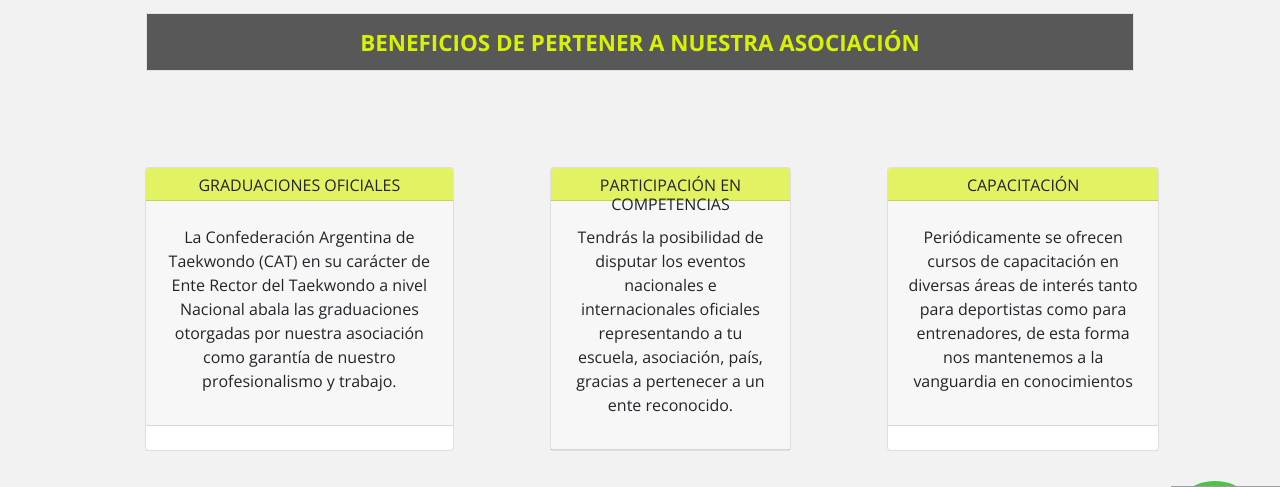
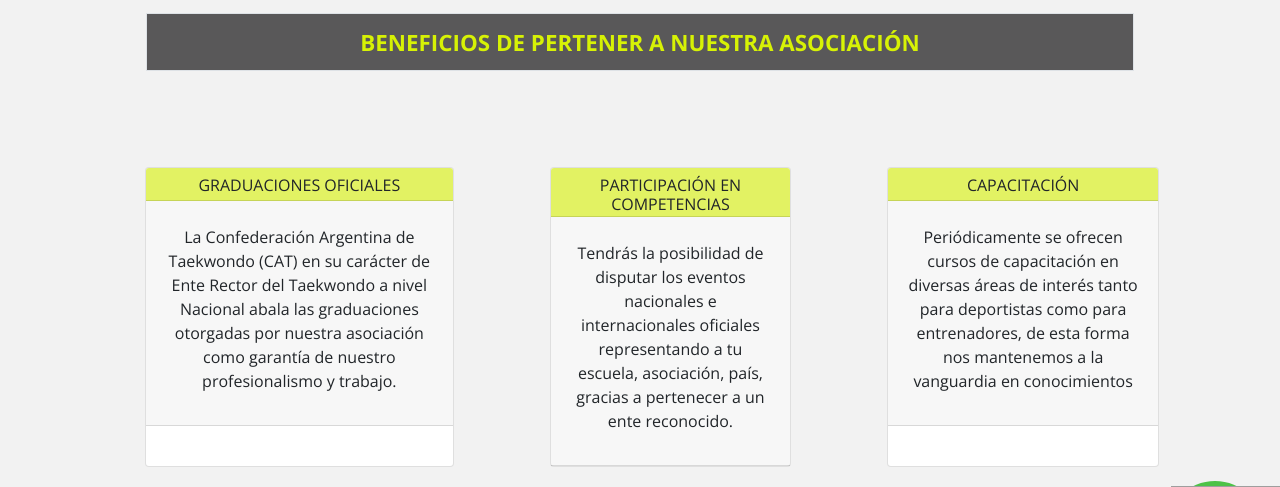
Before and after one commit to infosergio2020/Laplatatkd, a Flask app: page /membership in a window 1280 px wide. Shown: the part 207-694 px from the top of the page. Run offline with Flask 2, Linux system fonts and the light colour scheme; some libraries are stand-ins or nearby versions; grey boxes are pictures that could not be loaded.

Commit message:
membership cambio

```diff
--- a/templates/membership.html
+++ b/templates/membership.html
@@ -38,7 +38,7 @@
             </div>
             <!-- segundo card -->
             <div class="card mx-5 mb-4">
-                <div class="card-header"  style="background-color: var(--secondary);">
+                <div class="card-header pb-4"  style="background-color: var(--secondary);">
                   <h2 class="my-0 tam_h2 text-dark">Participación en competencias</h2>
                 </div>
                 <!-- <div class="card-body"  style="background-color: #595859;">
```
